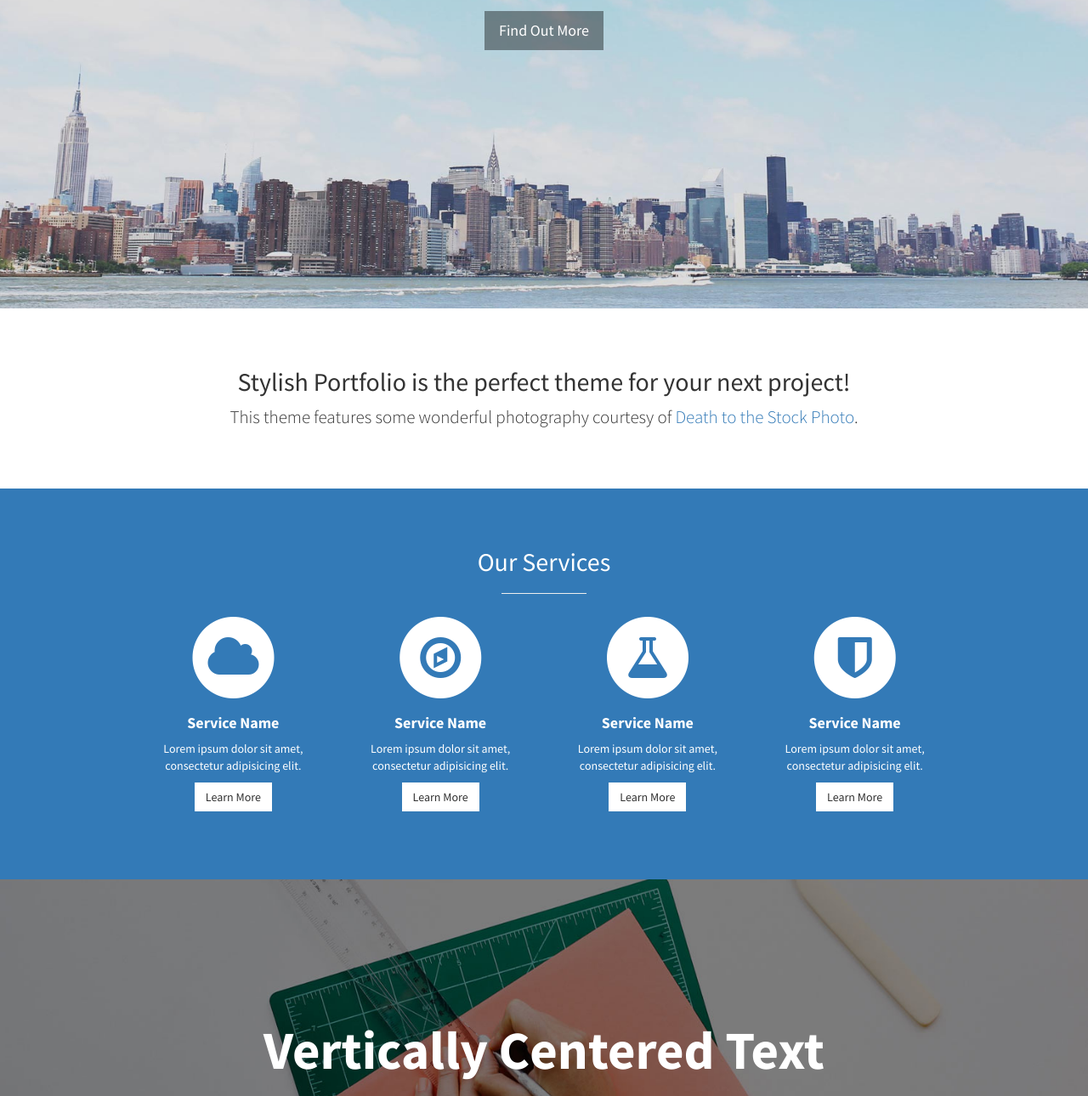
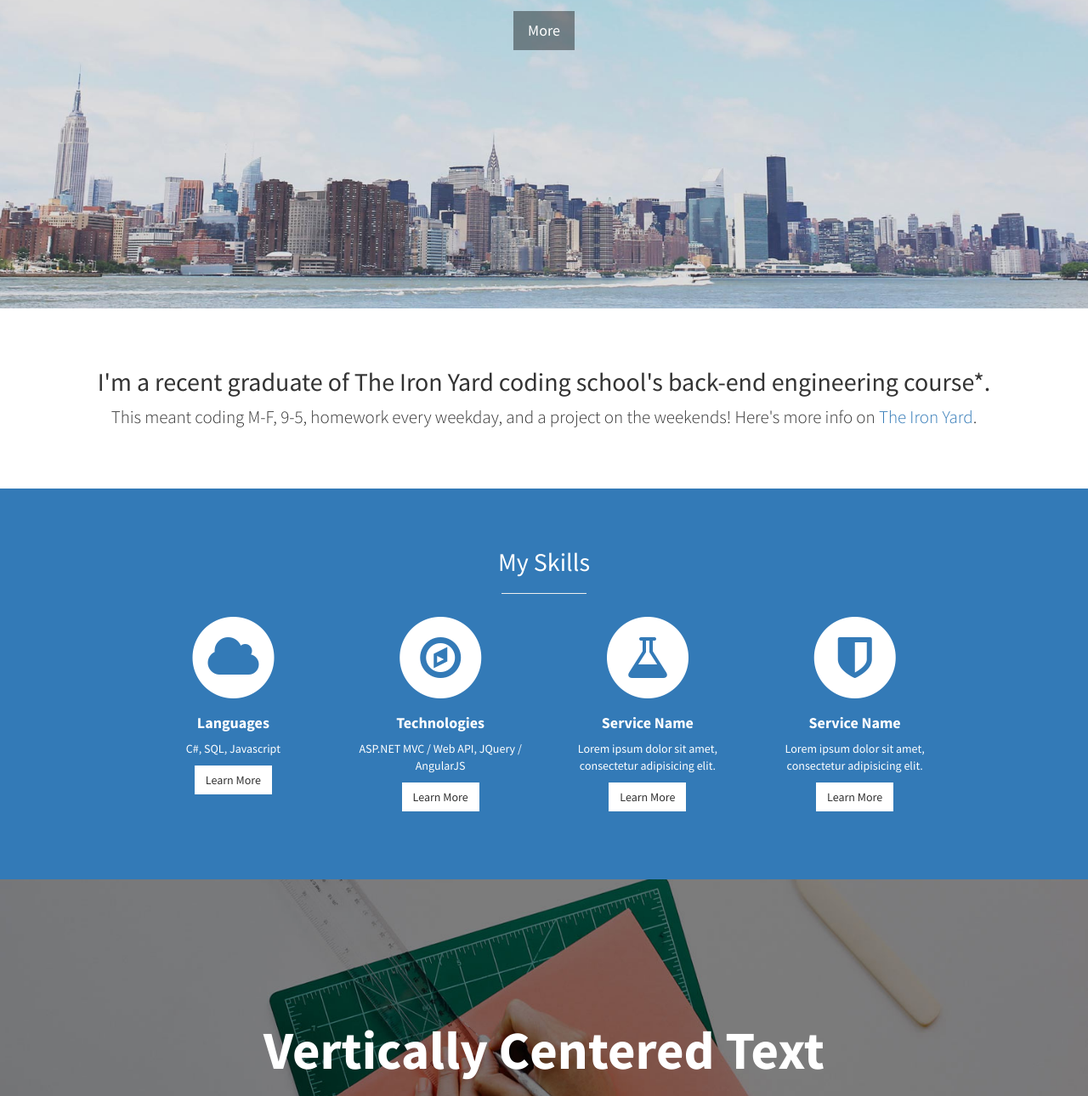
Before and after one commit to BaxleyAldworth/baxleyaldworth.github.io, a plain HTML site: page index.html in a window 1280 px wide. Shown: the part 437-1727 px from the top of the page at 85% size. Drawn offline with Linux system fonts and the light colour scheme.

Commit message:
Update index.html
Added about me and skills

```diff
--- a/index.html
+++ b/index.html
@@ -38,22 +38,22 @@
         <ul class="sidebar-nav">
             <a id="menu-close" href="#" class="btn btn-light btn-lg pull-right toggle"><i class="fa fa-times"></i></a>
             <li class="sidebar-brand">
-                <a href="#top"  onclick = $("#menu-close").click(); >Baxley Aldworth</a>
+                <a href="#top" onclick=$("#menu-close").click();>Baxley Aldworth</a>
             </li>
             <li>
-                <a href="#top" onclick = $("#menu-close").click(); >Home</a>
+                <a href="#top" onclick=$("#menu-close").click();>Home</a>
             </li>
             <li>
-                <a href="#about" onclick = $("#menu-close").click(); >About</a>
+                <a href="#about" onclick=$("#menu-close").click();>About</a>
             </li>
             <li>
-                <a href="#services" onclick = $("#menu-close").click(); >Services</a>
+                <a href="#services" onclick=$("#menu-close").click();>Services</a>
             </li>
             <li>
-                <a href="#portfolio" onclick = $("#menu-close").click(); >Portfolio</a>
+                <a href="#portfolio" onclick=$("#menu-close").click();>Portfolio</a>
             </li>
             <li>
-                <a href="#contact" onclick = $("#menu-close").click(); >Contact</a>
+                <a href="#contact" onclick=$("#menu-close").click();>Contact</a>
             </li>
         </ul>
     </nav>
@@ -62,9 +62,9 @@
     <header id="top" class="header">
         <div class="text-vertical-center">
             <h1>Baxley Aldworth</h1>
-            <h3>Developer for Hire</h3>
+            <h3>Developer, Writer, Editor, PR professional, Mandarin Speaker, and Arkansas native</h3>
             <br>
-            <a href="#about" class="btn btn-dark btn-lg">Find Out More</a>
+            <a href="#about" class="btn btn-dark btn-lg">More</a>
         </div>
     </header>
 
@@ -73,8 +73,8 @@
         <div class="container">
             <div class="row">
                 <div class="col-lg-12 text-center">
-                    <h2>Stylish Portfolio is the perfect theme for your next project!</h2>
-                    <p class="lead">This theme features some wonderful photography courtesy of <a target="_blank" href="http://join.deathtothestockphoto.com/">Death to the Stock Photo</a>.</p>
+                    <h2>I'm a recent graduate of The Iron Yard coding school's back-end engineering course*.</h2>
+                    <p class="lead">This meant coding M-F, 9-5, homework every weekday, and a project on the weekends! Here's more info on <a target="_blank" href="https://www.theironyard.com/">The Iron Yard</a>.</p>
                 </div>
             </div>
             <!-- /.row -->
@@ -88,7 +88,7 @@
         <div class="container">
             <div class="row text-center">
                 <div class="col-lg-10 col-lg-offset-1">
-                    <h2>Our Services</h2>
+                    <h2>My Skills</h2>
                     <hr class="small">
                     <div class="row">
                         <div class="col-md-3 col-sm-6">
@@ -98,9 +98,9 @@
                                     <i class="fa fa-cloud fa-stack-1x text-primary"></i>
                                 </span>
                                 <h4>
-                                    <strong>Service Name</strong>
+                                    <strong>Languages</strong>
                                 </h4>
-                                <p>Lorem ipsum dolor sit amet, consectetur adipisicing elit.</p>
+                                <p>C#, SQL, Javascript</p>
                                 <a href="#" class="btn btn-light">Learn More</a>
                             </div>
                         </div>
@@ -111,9 +111,9 @@
                                     <i class="fa fa-compass fa-stack-1x text-primary"></i>
                                 </span>
                                 <h4>
-                                    <strong>Service Name</strong>
+                                    <strong>Technologies</strong>
                                 </h4>
-                                <p>Lorem ipsum dolor sit amet, consectetur adipisicing elit.</p>
+                                <p>ASP.NET MVC / Web API, JQuery / AngularJS</p>
                                 <a href="#" class="btn btn-light">Learn More</a>
                             </div>
                         </div>
@@ -165,7 +165,7 @@
         <div class="container">
             <div class="row">
                 <div class="col-lg-10 col-lg-offset-1 text-center">
-                    <h2>Our Work</h2>
+                    <h2>My Projects</h2>
                     <hr class="small">
                     <div class="row">
                         <div class="col-md-6">
@@ -235,12 +235,14 @@
         <div class="container">
             <div class="row">
                 <div class="col-lg-10 col-lg-offset-1 text-center">
-                    <h4><strong>Start Bootstrap</strong>
+                    <h4>
+                        <strong>Start Bootstrap</strong>
                     </h4>
                     <p>3481 Melrose Place<br>Beverly Hills, CA 90210</p>
                     <ul class="list-unstyled">
                         <li><i class="fa fa-phone fa-fw"></i> (123) 456-7890</li>
-                        <li><i class="fa fa-envelope-o fa-fw"></i>  <a href="mailto:name@example.com">name@example.com</a>
+                        <li>
+                            <i class="fa fa-envelope-o fa-fw"></i>  <a href="mailto:name@example.com">name@example.com</a>
                         </li>
                     </ul>
                     <br>
```
Lines whose indentation alone changed are shown as unchanged.
